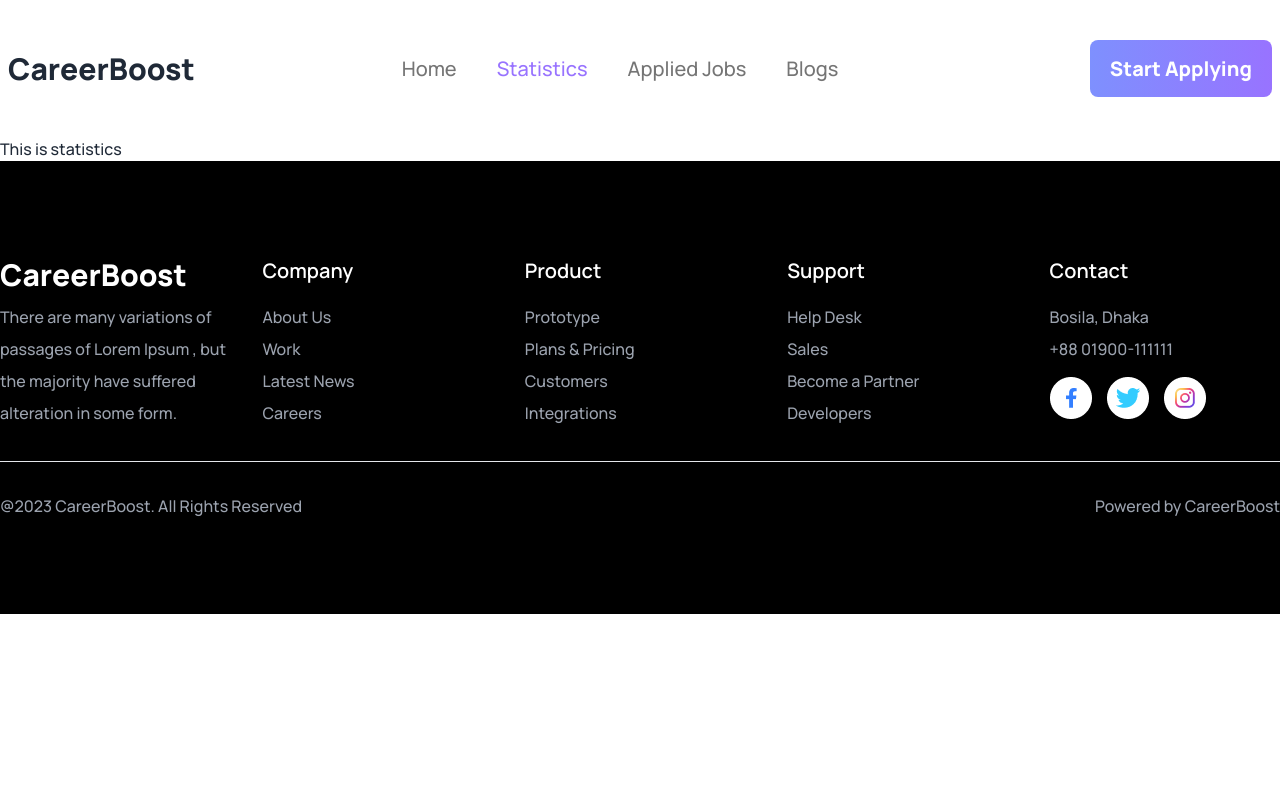
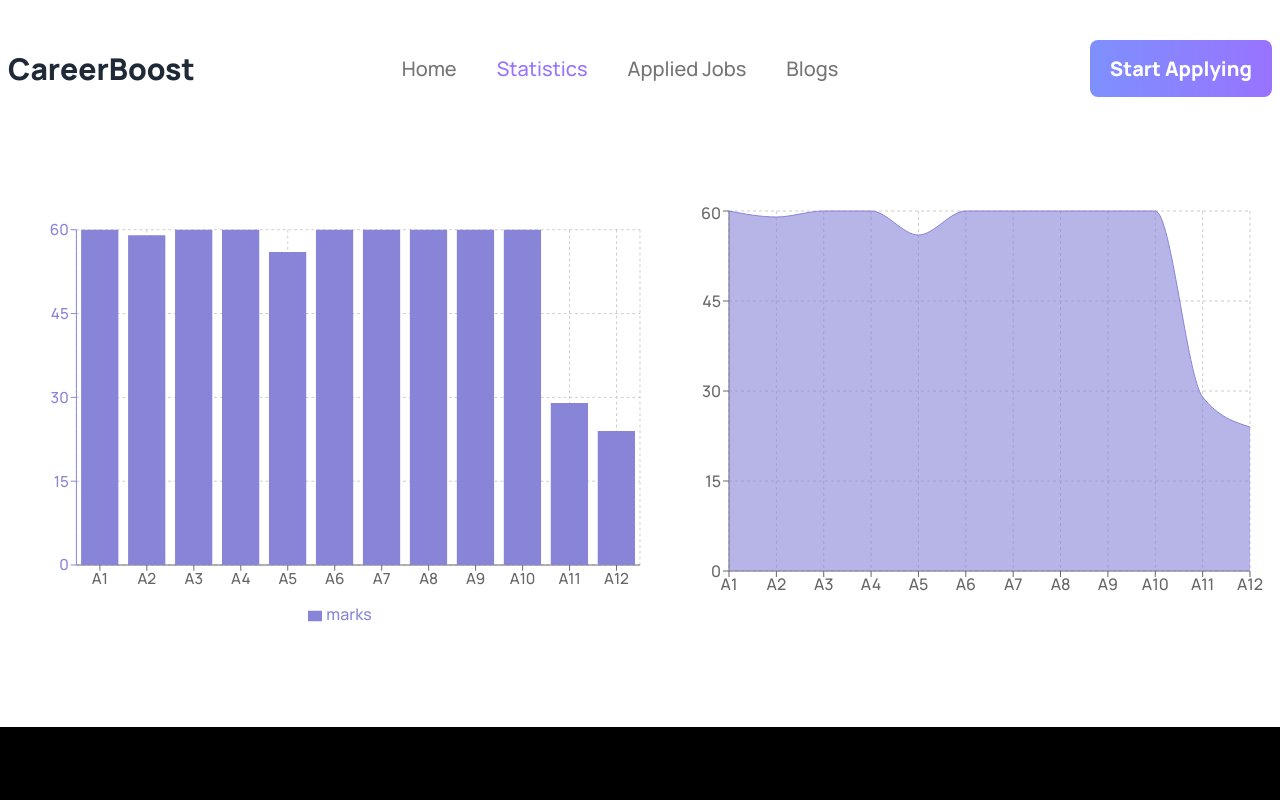
Before and after one commit to SuraiyaAkterTrishna/career-boost, a React (Vite) app: page /statistics in a window 1280 px wide. Shown: the top 800 px of the page. Built offline with nearby package versions, Linux system fonts and the light colour scheme.

Commit message:
statistics two charts done

```diff
--- a/package.json
+++ b/package.json
@@ -15,6 +15,7 @@
     "react": "^18.2.0",
     "react-dom": "^18.2.0",
     "react-router-dom": "^6.18.0",
+    "recharts": "^2.10.1",
     "sort-by": "^1.2.0"
   },
   "devDependencies": {
--- a/src/components/AppliedJobs/AppliedJobs.jsx
+++ b/src/components/AppliedJobs/AppliedJobs.jsx
@@ -1,12 +1,45 @@
-/* eslint-disable no-unused-vars */
-import React from 'react';
+import { useEffect, useState } from "react";
+import Job from "../Job/Job";
 
 const AppliedJobs = () => {
-    return (
-        <div>
-            <h1>This is applied jobs page</h1>
+  const [appliedJobs, setAppliedJobs] = useState([]);
+
+  useEffect(() => {
+    // Retrieve applied job IDs from local storage
+    const appliedJobIds =
+      JSON.parse(localStorage.getItem("appliedJobIds")) || [];
+
+    // Retrieve job details for each applied job ID
+    const fetchAppliedJobs = async () => {
+      const jobsResponse = await fetch("jobs.json");
+      const jobs = await jobsResponse.json();
+
+      const appliedJobsData = appliedJobIds.map((jobId) => {
+        return jobs.find((job) => job.id === jobId);
+      });
+
+      setAppliedJobs(appliedJobsData);
+    };
+
+    fetchAppliedJobs();
+  }, []);
+
+  return (
+    <div className="container mx-auto">
+      <h1 className="text-3xl text-center font-bold pb-16">Applied Jobs</h1>
+      <br />
+      <hr />
+      {appliedJobs.length === 0 ? (
+        <p className="text-center text-gray-500 my-24">No applied jobs available.</p>
+      ) : (
+        <div className="grid lg:grid-cols-2 sm:grid-cols-1 gap-8 my-24">
+          {appliedJobs.map((job) => (
+            <Job key={job.id} job={job} />
+          ))}
         </div>
-    );
+      )}
+      </div>
+  );
 };
 
 export default AppliedJobs;
--- a/src/components/JobDetail/JobDetail.jsx
+++ b/src/components/JobDetail/JobDetail.jsx
@@ -6,16 +6,23 @@ import title from "../../assets/icons/calendar.png";
 import phone from "../../assets/icons/phone.png";
 import email from "../../assets/icons/email.png";
 import address from "../../assets/icons/location2.png";
-import { useState } from "react";
+import { useEffect, useState } from "react";
 
 const JobDetail = () => {
   const job = useLoaderData();
   const [isApplied, setIsApplied] = useState(false);
 
+  useEffect(() => {
+    // Check if the job id exists in local storage
+    const appliedJobIds = JSON.parse(localStorage.getItem("appliedJobIds")) || [];
+    setIsApplied(appliedJobIds.includes(job.id));
+  }, [job.id]);
+
   if (!job) {
     return <div>Loading...</div>;
   }
   const {
+    id,
     job_description,
     job_responsibility,
     educational_requirements,
@@ -26,6 +33,12 @@ const JobDetail = () => {
 
 const handleApplyNowBtn = () => {
   setIsApplied(true);
+
+  const appliedJobIds = JSON.parse(localStorage.getItem("appliedJobIds")) || [];
+    if (!appliedJobIds.includes(id)) {
+      appliedJobIds.push(id);
+      localStorage.setItem("appliedJobIds", JSON.stringify(appliedJobIds));
+    }
 }
   return (
     <div className="container mx-auto">
--- /dev/null
+++ b/src/components/Statistics/FirstChart.jsx
@@ -0,0 +1,49 @@
+import {
+    BarChart,
+    Bar,
+    XAxis,
+    YAxis,
+    CartesianGrid,
+    Tooltip,
+    Legend
+  } from "recharts";
+
+  const data = [
+    {"name": "A1", "marks": 60},
+    {"name": "A2", "marks": 59},
+    {"name": "A3", "marks": 60},
+    {"name": "A4", "marks": 60},
+    {"name": "A5", "marks": 56},
+    {"name": "A6", "marks": 60},
+    {"name": "A7", "marks": 60},
+    {"name": "A8", "marks": 60},
+    {"name": "A9", "marks": 60},
+    {"name": "A10", "marks": 60},
+    {"name": "A11", "marks": 29},
+    {"name": "A12", "marks": 24}
+  ];
+
+const FirstChart = () => {
+    return (
+      <BarChart
+      width= {700}
+      height={430}
+      data={data}
+      margin={{
+        top: 20,
+        right: 30,
+        left: 20,
+        bottom: 5
+      }}
+    >
+      <CartesianGrid strokeDasharray="3 3" />
+      <XAxis dataKey="name" />
+      <YAxis yAxisId="left" orientation="left" stroke="#8884d8" />
+      <Tooltip />
+      <Legend />
+      <Bar yAxisId="left" dataKey="marks" fill="#8884d8" />
+    </BarChart>
+    );
+};
+
+export default FirstChart;
--- /dev/null
+++ b/src/components/Statistics/SecondChart.jsx
@@ -0,0 +1,50 @@
+import {
+    AreaChart,
+    Area,
+    XAxis,
+    YAxis,
+    CartesianGrid,
+    Tooltip,
+    ResponsiveContainer
+  } from "recharts";
+
+  const data = [
+    {"name": "A1", "marks": 60, "total_mark": 60},
+    {"name": "A2", "marks": 59, "total_mark": 60},
+    {"name": "A3", "marks": 60, "total_mark": 60},
+    {"name": "A4", "marks": 60, "total_mark": 60},
+    {"name": "A5", "marks": 56, "total_mark": 60},
+    {"name": "A6", "marks": 60, "total_mark": 60},
+    {"name": "A7", "marks": 60, "total_mark": 60},
+    {"name": "A8", "marks": 60, "total_mark": 60},
+    {"name": "A9", "marks": 60, "total_mark": 60},
+    {"name": "A10", "marks": 60, "total_mark": 60},
+    {"name": "A11", "marks": 29, "total_mark": 60},
+    {"name": "A12", "marks": 24, "total_mark": 60}
+  ];
+
+const SecondChart = () => {
+    return (
+        <div style={{ width: "50%", height: 400 }}>
+      <ResponsiveContainer>
+        <AreaChart
+          data={data}
+          margin={{
+            top: 10,
+            right: 30,
+            left: 0,
+            bottom: 0
+          }}
+        >
+          <CartesianGrid strokeDasharray="3 3" />
+          <XAxis dataKey="name" />
+          <YAxis />
+          <Tooltip />
+          <Area type="monotone" dataKey="marks" stroke="#8884d8" fill="#8884d8" />
+        </AreaChart>
+      </ResponsiveContainer>
+    </div>
+    );
+};
+
+export default SecondChart;
--- a/src/components/Statistics/Statistics.jsx
+++ b/src/components/Statistics/Statistics.jsx
@@ -1,10 +1,13 @@
 /* eslint-disable no-unused-vars */
 import React from 'react';
+import FirstChart from './FirstChart';
+import SecondChart from './SecondChart';
 
 const Statistics = () => {
     return (
-        <div>
-            <h1>This is statistics</h1>
+        <div className='container mx-auto my-24 flex'>
+            <FirstChart></FirstChart>
+            <SecondChart></SecondChart>
         </div>
     );
 };
```
Also changed, not shown: 1 other file (tests, documents, lock files or other folders).
